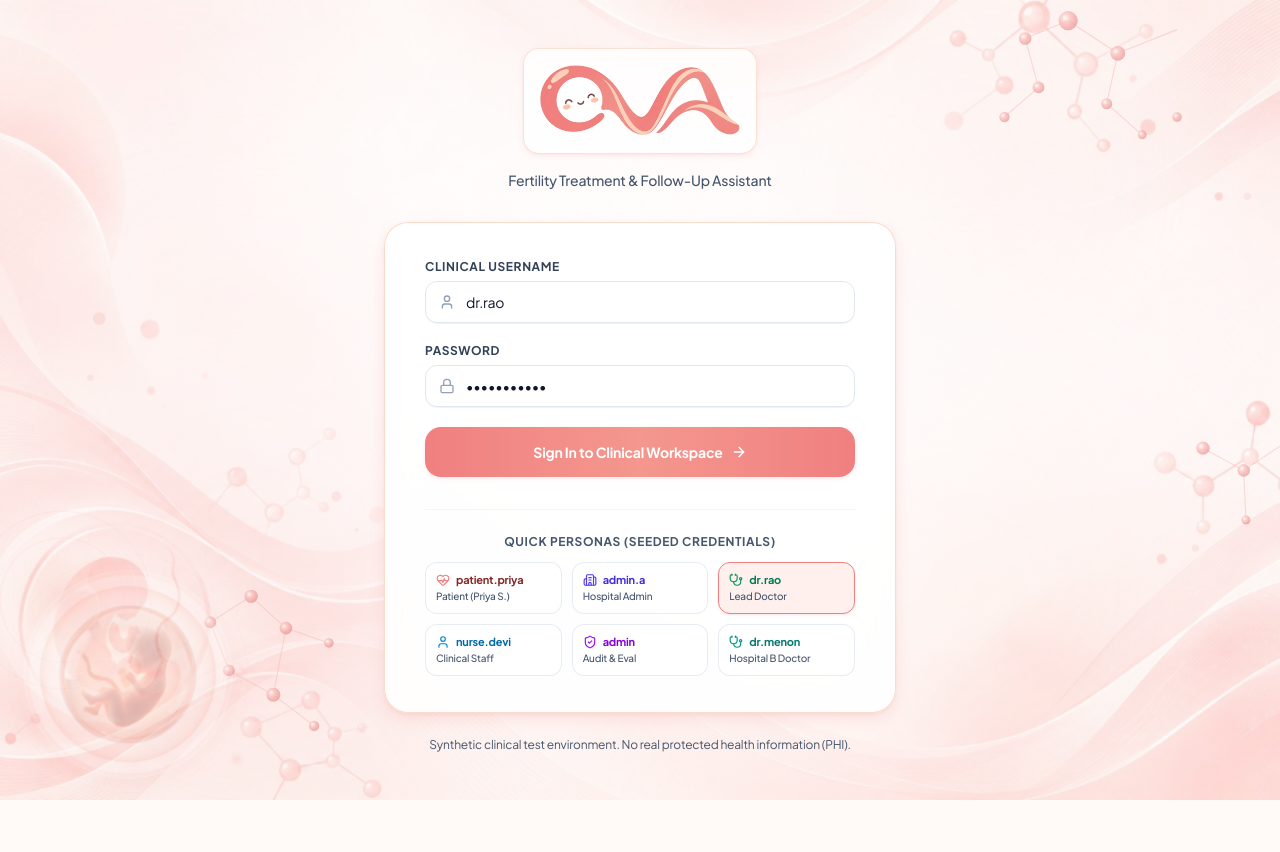
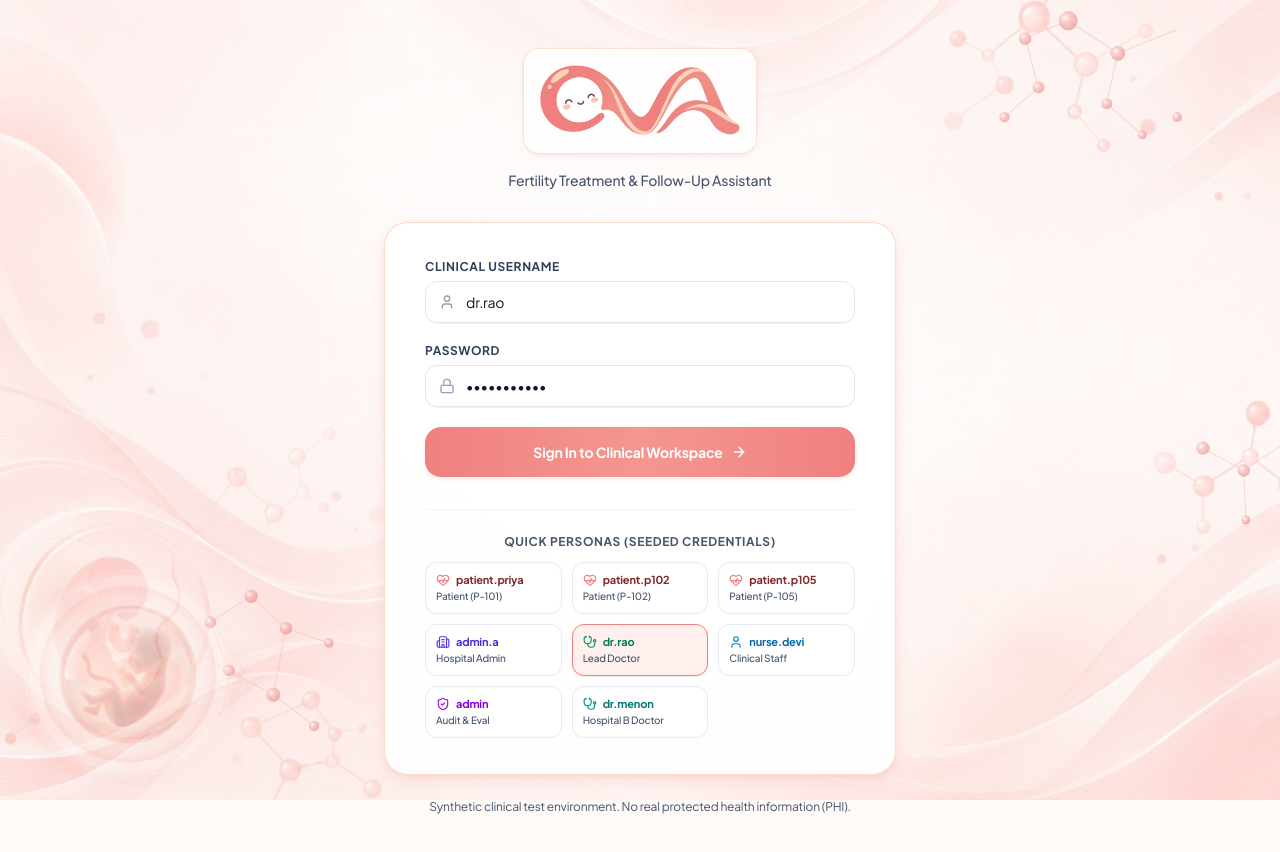
Before and after one commit to JaiKrishna007/OVA, a React (Vite) app in the folder frontend/: page /login in a window 1280 px wide. Shown: the top 852 px of the page. Before the commit the page ends 801 px from the top, so only its background shows below. Built offline with nearby package versions, Linux system fonts and the light colour scheme.

Commit message:
feat(auth): ensure patient.priya user exists and add quick buttons for all patient accounts

```diff
--- a/frontend/src/pages/LoginPage.tsx
+++ b/frontend/src/pages/LoginPage.tsx
@@ -172,7 +172,39 @@ export const LoginPage: React.FC = () => {
                   <HeartPulse className="w-3.5 h-3.5 text-[#F08080]" />
                   patient.priya
                 </div>
-                <div className="text-[10px] text-slate-600 mt-0.5 font-medium">Patient (Priya S.)</div>
+                <div className="text-[10px] text-slate-600 mt-0.5 font-medium">Patient (P-101)</div>
+              </button>
+
+              <button
+                type="button"
+                onClick={() => handleQuickSelect('patient.p102')}
+                className={`p-2.5 rounded-xl border text-left text-xs transition-all cursor-pointer ${
+                  username === 'patient.p102'
+                    ? 'border-[#F08080] bg-[#FFF0ED] text-[#822828] font-bold ring-2 ring-[#F8AD9D]/40 shadow-peach-xs'
+                    : 'border-slate-200/80 bg-white hover:bg-[#FFF9F7] text-slate-700 hover:border-[#FBC4AB]'
+                }`}
+              >
+                <div className="flex items-center gap-1.5 text-[11px] font-bold text-[#822828]">
+                  <HeartPulse className="w-3.5 h-3.5 text-[#F08080]" />
+                  patient.p102
+                </div>
+                <div className="text-[10px] text-slate-600 mt-0.5 font-medium">Patient (P-102)</div>
+              </button>
+
+              <button
+                type="button"
+                onClick={() => handleQuickSelect('patient.p105')}
+                className={`p-2.5 rounded-xl border text-left text-xs transition-all cursor-pointer ${
+                  username === 'patient.p105'
+                    ? 'border-[#F08080] bg-[#FFF0ED] text-[#822828] font-bold ring-2 ring-[#F8AD9D]/40 shadow-peach-xs'
+                    : 'border-slate-200/80 bg-white hover:bg-[#FFF9F7] text-slate-700 hover:border-[#FBC4AB]'
+                }`}
+              >
+                <div className="flex items-center gap-1.5 text-[11px] font-bold text-[#822828]">
+                  <HeartPulse className="w-3.5 h-3.5 text-[#F08080]" />
+                  patient.p105
+                </div>
+                <div className="text-[10px] text-slate-600 mt-0.5 font-medium">Patient (P-105)</div>
               </button>
 
               <button
```
